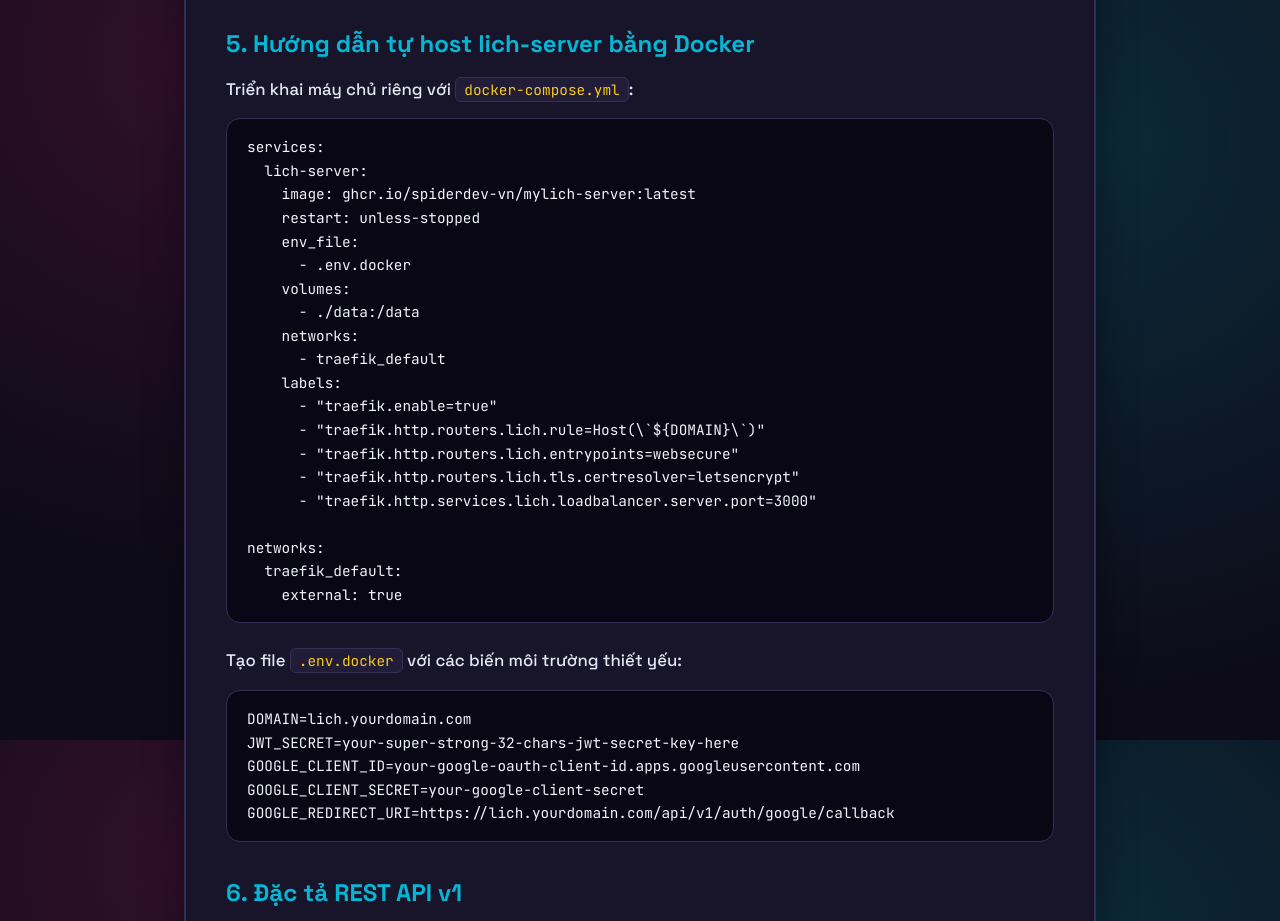
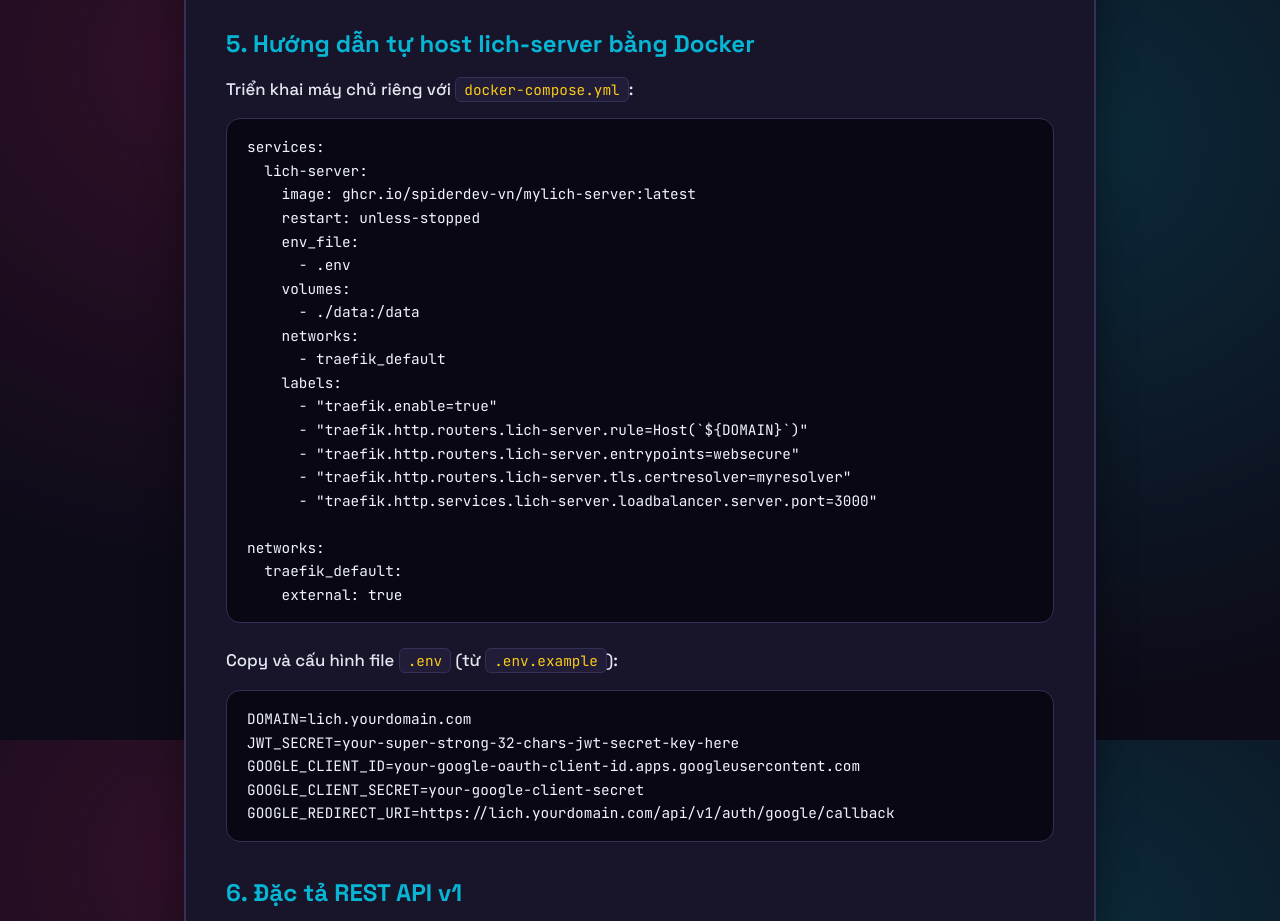
Before and after one commit to spiderdev-vn/mylich, a website: page lich-server/public/docs.html in a window 1280 px wide. Shown: the part 2460-3381 px from the top of the page. Drawn offline with Linux system fonts and the light colour scheme.

Commit message:
chore(docker): standardize environment configuration to .env [skip ci]

```diff
--- a/docker-compose.yml
+++ b/docker-compose.yml
@@ -13,7 +13,7 @@
     volumes:
       - ./data:/data
     env_file:
-      - .env.docker # make sure to copy .env.example and named it .env.docker!
+      - .env # make sure to copy .env.example to .env
     environment:
       TZ: "Asia/Ho_Chi_Minh"
       TRUST_PROXY: "true"
--- a/lich-server/public/docs.html
+++ b/lich-server/public/docs.html
@@ -214,23 +214,23 @@
     image: ghcr.io/spiderdev-vn/mylich-server:latest
     restart: unless-stopped
     env_file:
-      - .env.docker
+      - .env
     volumes:
       - ./data:/data
     networks:
       - traefik_default
     labels:
       - "traefik.enable=true"
-      - "traefik.http.routers.lich.rule=Host(\`${DOMAIN}\`)"
-      - "traefik.http.routers.lich.entrypoints=websecure"
-      - "traefik.http.routers.lich.tls.certresolver=letsencrypt"
-      - "traefik.http.services.lich.loadbalancer.server.port=3000"
+      - "traefik.http.routers.lich-server.rule=Host(`${DOMAIN}`)"
+      - "traefik.http.routers.lich-server.entrypoints=websecure"
+      - "traefik.http.routers.lich-server.tls.certresolver=myresolver"
+      - "traefik.http.services.lich-server.loadbalancer.server.port=3000"
 
 networks:
   traefik_default:
     external: true</code></pre>
 
-        <p>Tạo file <code>.env.docker</code> với các biến môi trường thiết yếu:</p>
+        <p>Copy và cấu hình file <code>.env</code> (từ <code>.env.example</code>):</p>
         <pre class="code-block"><code>DOMAIN=lich.yourdomain.com
 JWT_SECRET=your-super-strong-32-chars-jwt-secret-key-here
 GOOGLE_CLIENT_ID=your-google-oauth-client-id.apps.googleusercontent.com
```
